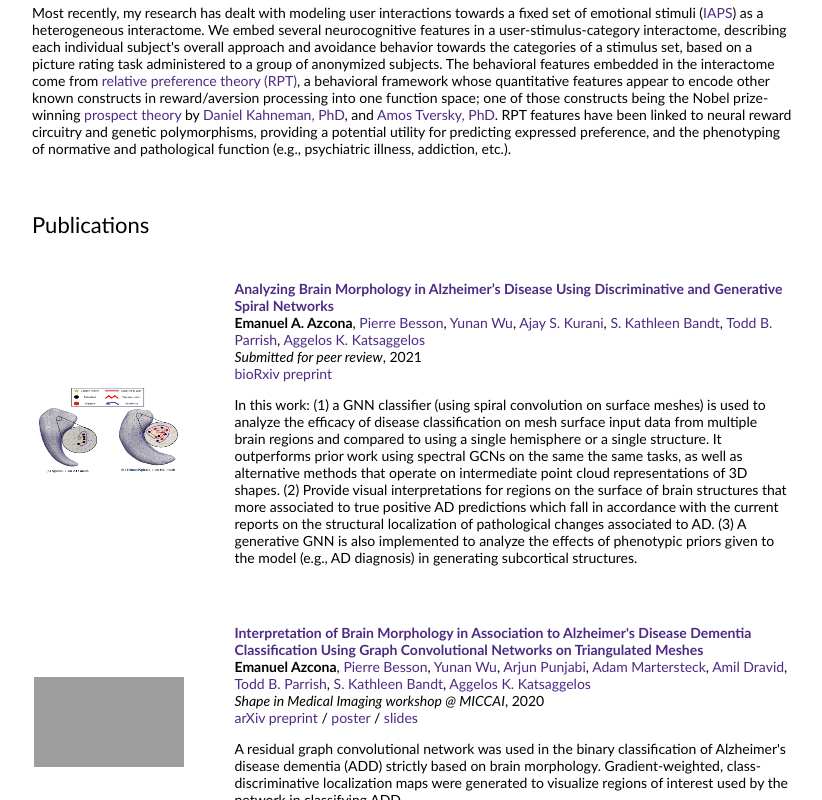
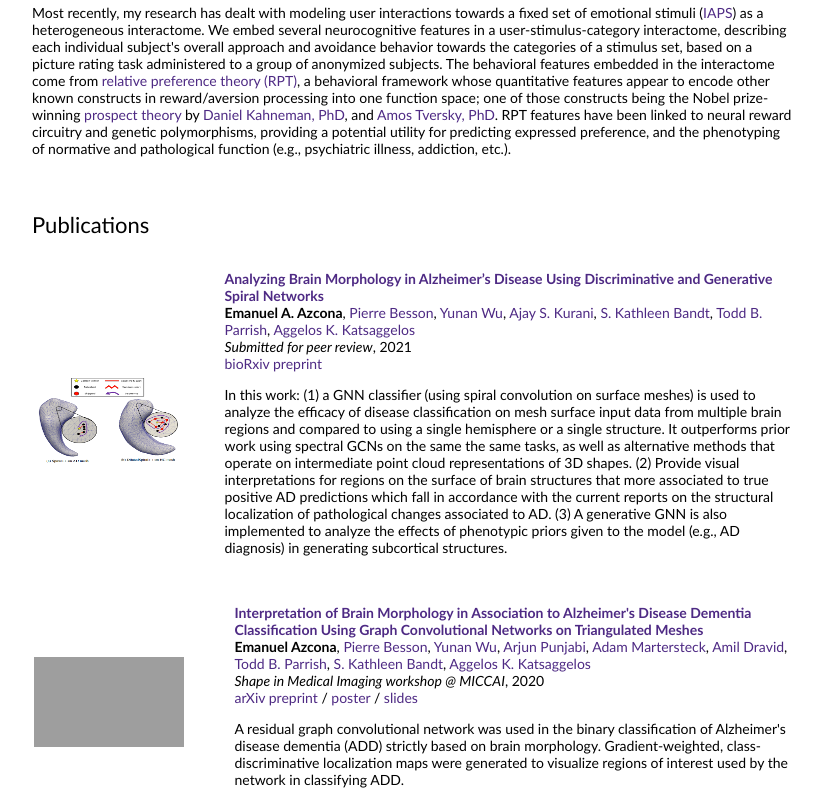
Before and after one commit to emanuelazcona/emanuelazcona.github.io, a plain HTML site: page index.html in a window 1280 px wide. Shown: the part 576-1376 px from the top of the page, without its empty margins (228-1050 px from the left). Drawn offline with Linux system fonts and the light colour scheme; grey boxes are pictures that could not be loaded.

Commit message:
Update index.html

```diff
--- a/index.html
+++ b/index.html
@@ -122,7 +122,7 @@
                 <img src="images/spiral_meshes.png" width="150" height="90">
               </a>
             </td>
-            <td style="padding:20px;width:75%;vertical-align:middle">
+            <td style="padding:10px;width:75%;vertical-align:middle">
               <a href="https://www.biorxiv.org/content/10.1101/2021.04.15.440008v4.full.pdf">
                 <papertitle>Analyzing Brain Morphology in Alzheimer’s Disease Using Discriminative and Generative Spiral Networks</papertitle>
               </a>
```
